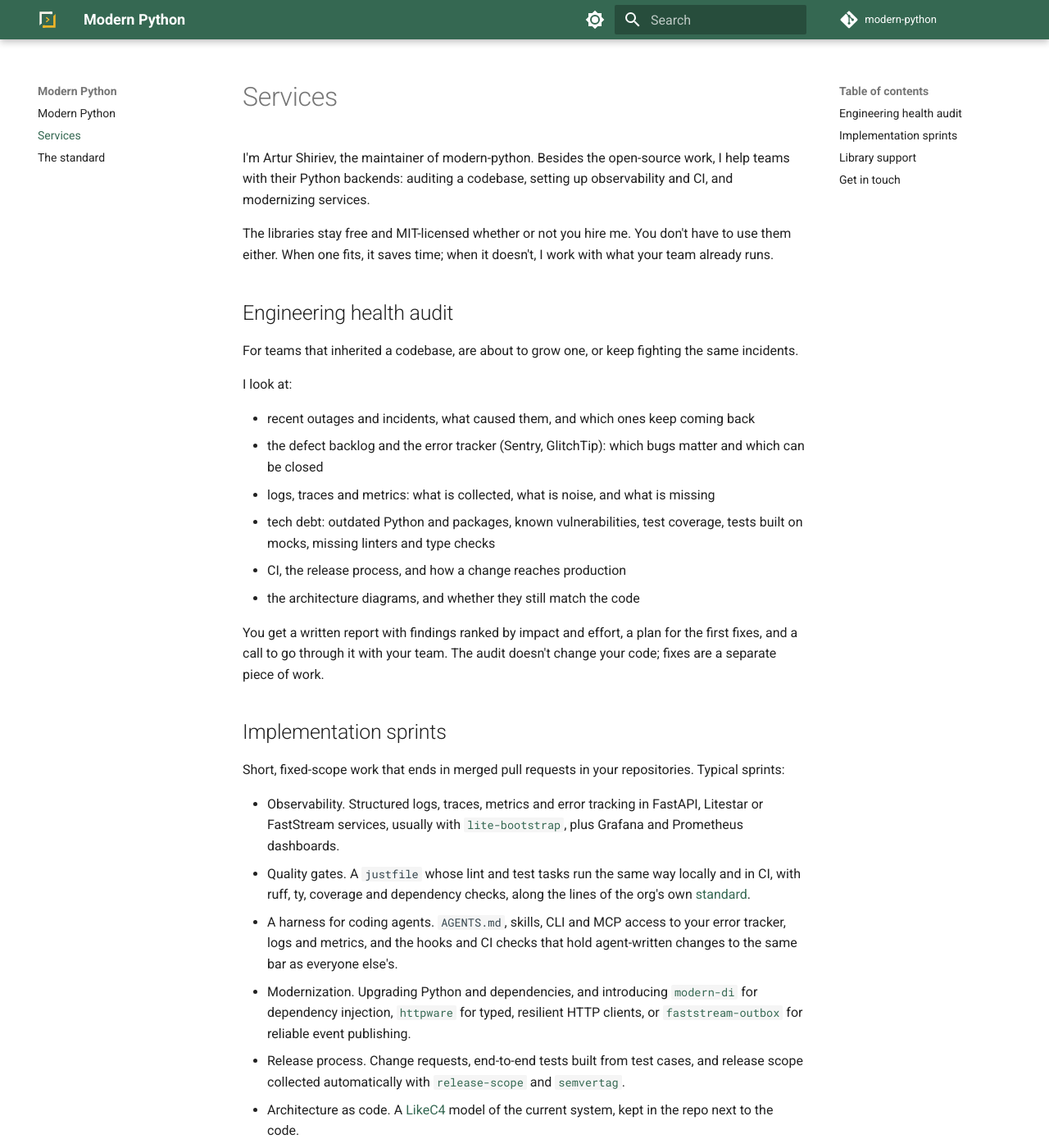
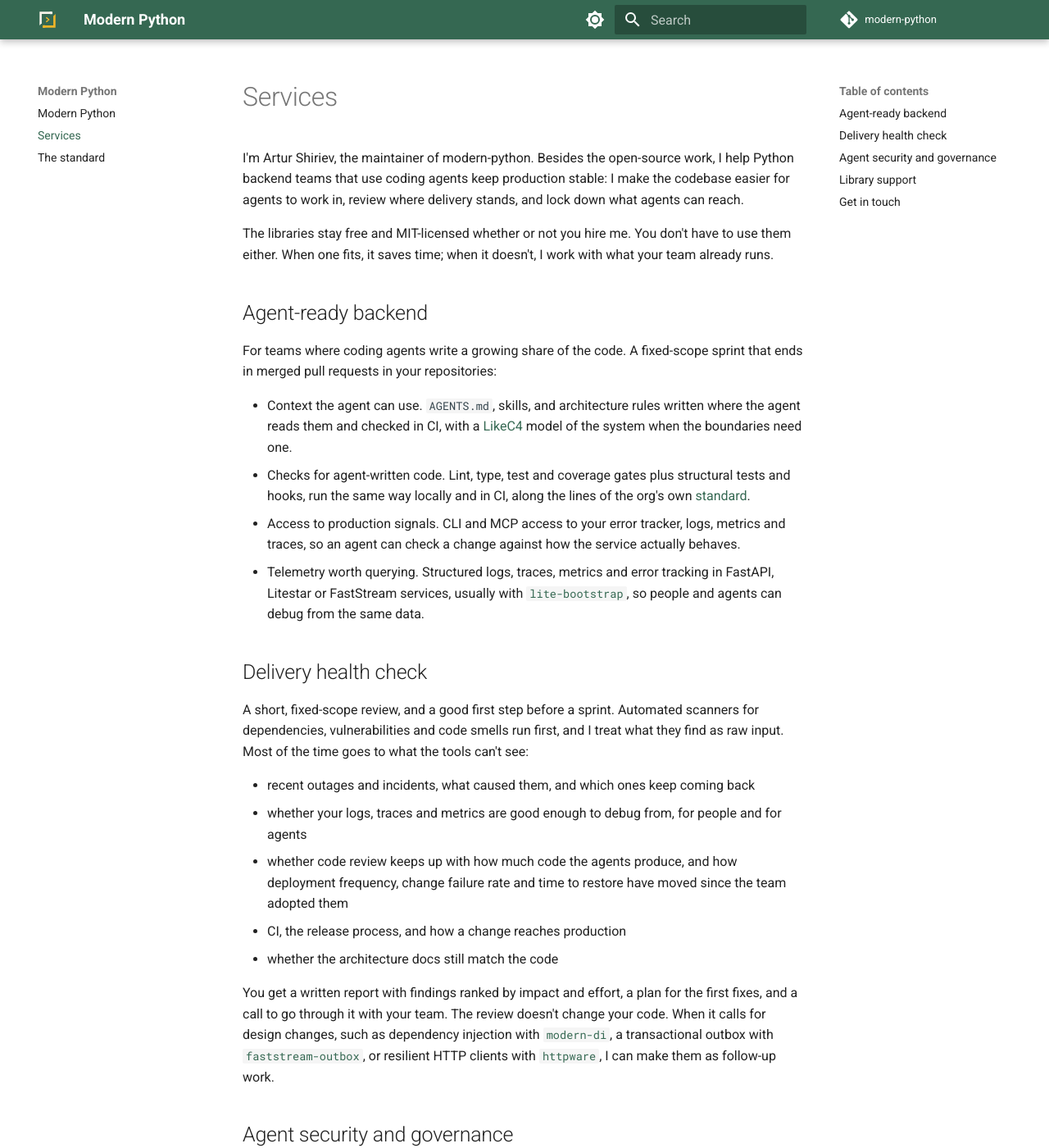
Before and after one commit to modern-python/.github, an MkDocs documentation site: the page built from docs/services.md, in a window 1280 px wide and 1400 px high. Shown: the whole window at 82% size. Built offline with MkDocs 1.6.1 and Material for MkDocs 9.7.7, drawn with Linux system fonts in a browser that asks for light colours; some of the changed text lies outside the part shown.

Commit message:
docs: lead the services page with agent-ready backends (#143)

```diff
--- a/docs/services.md
+++ b/docs/services.md
@@ -1,59 +1,68 @@
 # Services
 
-I'm Artur Shiriev, the maintainer of modern-python. Besides the open-source work, I help teams
-with their Python backends: auditing a codebase, setting up observability and CI, and
-modernizing services.
+I'm Artur Shiriev, the maintainer of modern-python. Besides the open-source work, I help Python
+backend teams that use coding agents keep production stable: I make the codebase easier for agents
+to work in, review where delivery stands, and lock down what agents can reach.
 
 The libraries stay free and MIT-licensed whether or not you hire me. You don't have to use them
 either. When one fits, it saves time; when it doesn't, I work with what your team already runs.
 
-## Engineering health audit { #audit }
+## Agent-ready backend { #agent-ready }
 
-For teams that inherited a codebase, are about to grow one, or keep fighting the same incidents.
+For teams where coding agents write a growing share of the code. A fixed-scope sprint that ends in
+merged pull requests in your repositories:
 
-I look at:
+- Context the agent can use. `AGENTS.md`, skills, and architecture rules written where the agent
+  reads them and checked in CI, with a [LikeC4](https://likec4.dev) model of the system when the
+  boundaries need one.
+- Checks for agent-written code. Lint, type, test and coverage gates plus structural tests and
+  hooks, run the same way locally and in CI, along the lines of the org's own
+  [standard](standard.md).
+- Access to production signals. CLI and MCP access to your error tracker, logs, metrics and traces,
+  so an agent can check a change against how the service actually behaves.
+- Telemetry worth querying. Structured logs, traces, metrics and error tracking in FastAPI, Litestar
+  or FastStream services, usually with
+  [`lite-bootstrap`](https://github.com/modern-python/lite-bootstrap), so people and agents can
+  debug from the same data.
+
+## Delivery health check { #audit }
+
+A short, fixed-scope review, and a good first step before a sprint. Automated scanners for
+dependencies, vulnerabilities and code smells run first, and I treat what they find as raw input.
+Most of the time goes to what the tools can't see:
 
 - recent outages and incidents, what caused them, and which ones keep coming back
-- the defect backlog and the error tracker (Sentry, GlitchTip): which bugs matter and which can be
-  closed
-- logs, traces and metrics: what is collected, what is noise, and what is missing
-- tech debt: outdated Python and packages, known vulnerabilities, test coverage, tests built on
-  mocks, missing linters and type checks
+- whether your logs, traces and metrics are good enough to debug from, for people and for agents
+- whether code review keeps up with how much code the agents produce, and how deployment
+  frequency, change failure rate and time to restore have moved since the team adopted them
 - CI, the release process, and how a change reaches production
-- the architecture diagrams, and whether they still match the code
+- whether the architecture docs still match the code
 
-You get a written report with findings ranked by impact and effort, a plan for the first fixes,
-and a call to go through it with your team. The audit doesn't change your code; fixes are a
-separate piece of work.
+You get a written report with findings ranked by impact and effort, a plan for the first fixes, and
+a call to go through it with your team. The review doesn't change your code. When it calls for
+design changes, such as dependency injection with
+[`modern-di`](https://github.com/modern-python/modern-di), a transactional outbox with
+[`faststream-outbox`](https://github.com/modern-python/faststream-outbox), or resilient HTTP clients
+with [`httpware`](https://github.com/modern-python/httpware), I can make them as follow-up work.
 
-## Implementation sprints { #sprints }
+## Agent security and governance { #governance }
 
-Short, fixed-scope work that ends in merged pull requests in your repositories. Typical sprints:
+For teams rolling coding agents out beyond a few early users, or unsure what the agents can touch:
 
-- Observability. Structured logs, traces, metrics and error tracking in FastAPI, Litestar or
-  FastStream services, usually with [`lite-bootstrap`](https://github.com/modern-python/lite-bootstrap),
-  plus Grafana and Prometheus dashboards.
-- Quality gates. A `justfile` whose lint and test tasks run the same way locally and in CI, with
-  ruff, ty, coverage and dependency checks, along the lines of the org's own [standard](standard.md).
-- A harness for coding agents. `AGENTS.md`, skills, CLI and MCP access to your error tracker, logs
-  and metrics, and the hooks and CI checks that hold agent-written changes to the same bar as
-  everyone else's.
-- Modernization. Upgrading Python and dependencies, and introducing
-  [`modern-di`](https://github.com/modern-python/modern-di) for dependency injection,
-  [`httpware`](https://github.com/modern-python/httpware) for typed, resilient HTTP clients, or
-  [`faststream-outbox`](https://github.com/modern-python/faststream-outbox) for reliable event
-  publishing.
-- Release process. Change requests, end-to-end tests built from test cases, and release scope
-  collected automatically with [`release-scope`](https://github.com/modern-python/release-scope)
-  and [`semvertag`](https://github.com/modern-python/semvertag).
-- Architecture as code. A [LikeC4](https://likec4.dev) model of the current system, kept in the
-  repo next to the code.
+- a usage policy: which tools and repositories, which changes need human review, and the size and
+  test requirements for agent pull requests
+- permissions: which commands agents may run, which secrets and tokens are within their reach, and
+  whether anything reaches production
+- MCP servers and other integrations: which to trust and what data they see
+- prompt injection through issues, pull requests, docs and CI, wherever agents read text they
+  didn't write
+- a rollout plan: one team first, then wider once the guardrails hold
 
 ## Library support { #support }
 
-For companies that run modern-python libraries in production: help with upgrades and migrations
-(for example from `that-depends` or `dependency-injector` to `modern-di`), a review of how the
-libraries are wired into your services, and help when an incident involves one of them.
+If you run modern-python libraries in production, I can help with migrations (for example from
+`that-depends` or `dependency-injector` to `modern-di`) and with incidents that involve one of
+them.
 
 ## Get in touch { #contact }
 
```
Also changed, not shown: profile/README.md (+1 -1 lines).
